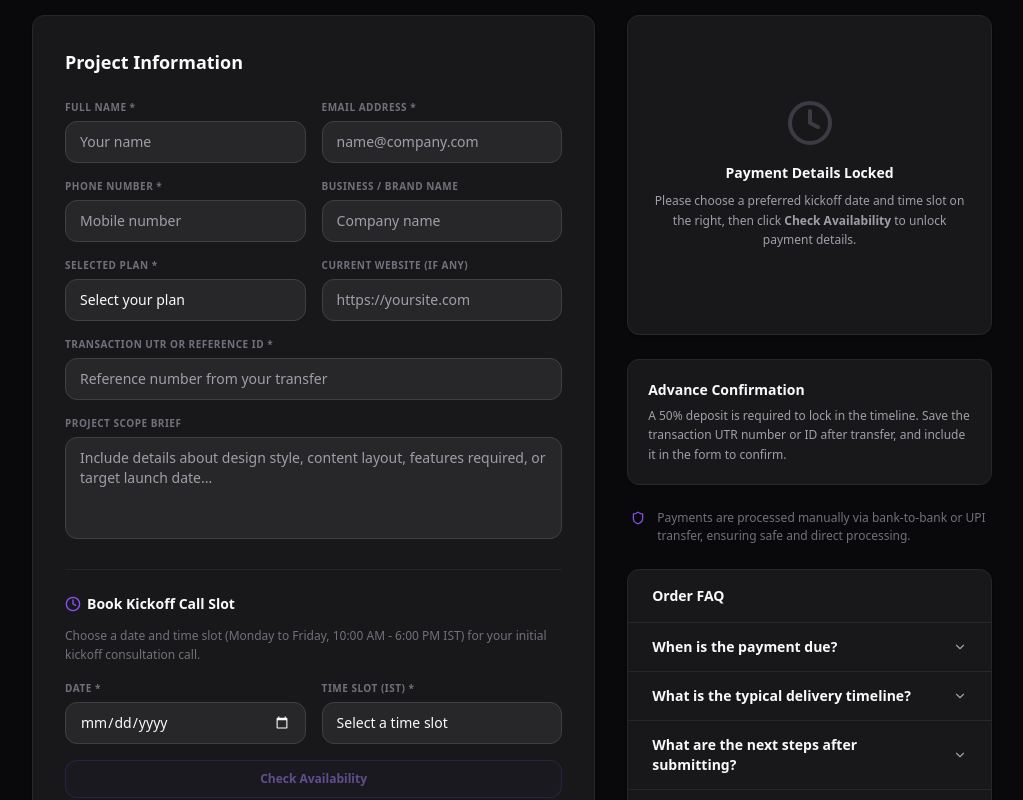
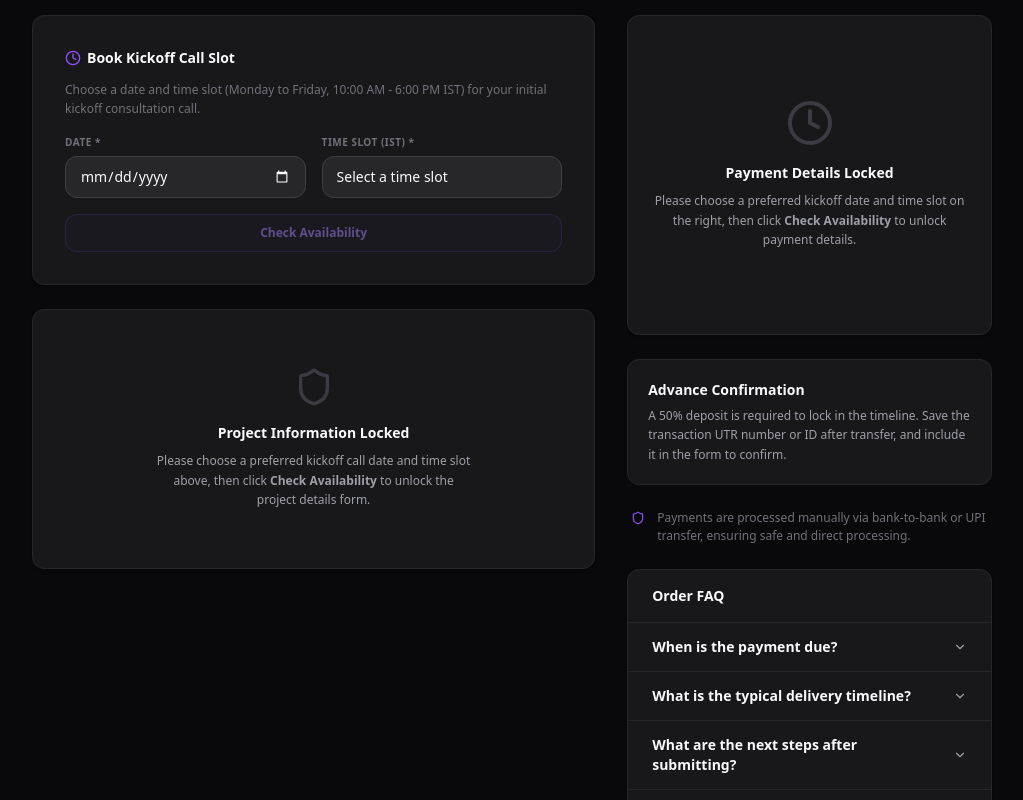
Before and after one commit to CKumar18/eqpd-studio, a Next.js app: page /order in a window 1280 px wide. Shown: the part 240-1040 px from the top of the page, without its empty margins (128-1151 px from the left). Built offline with nearby package versions, Linux system fonts and the light colour scheme.

Commit message:
Require kickoff slot availability check before showing project info form or payment; clean up FAQ expanded border style

```diff
--- a/app/order/page.tsx
+++ b/app/order/page.tsx
@@ -310,15 +310,121 @@ function OrderPageInner() {
         </div>
 
         <div className="grid grid-cols-1 lg:grid-cols-5 gap-8 items-start">
-          {/* LEFT COLUMN — Order Form */}
+          {/* LEFT COLUMN — Form & Booking */}
           <div className="lg:col-span-3 flex flex-col gap-6">
-            <form
+            {/* Kickoff Call Booking */}
+            <div className="bg-white dark:bg-zinc-900 border border-zinc-200 dark:border-zinc-800 rounded-xl p-6 sm:p-8 shadow-sm">
+              <h3 className="font-display font-semibold text-sm text-zinc-900 dark:text-zinc-50 mb-3 flex items-center gap-1.5">
+                <Clock size={16} className="text-violet-500" />
+                Book Kickoff Call Slot
+              </h3>
+              <p className="text-xs text-zinc-400 dark:text-zinc-500 leading-relaxed mb-4">
+                Choose a date and time slot (Monday to Friday, 10:00 AM - 6:00 PM IST) for your initial kickoff consultation call.
+              </p>
+
+              <div className="grid grid-cols-1 sm:grid-cols-2 gap-4">
+                <div>
+                  <label className="block text-[10px] font-bold text-zinc-400 dark:text-zinc-500 mb-1.5 uppercase tracking-wider">Date *</label>
+                  <input
+                    type="date"
+                    value={bookingDate}
+                    onChange={handleDateChange}
+                    min={tomorrowString}
+                    className="w-full px-3.5 py-2.5 rounded-xl border border-zinc-200 dark:border-zinc-700 bg-zinc-50 dark:bg-zinc-800 text-zinc-900 dark:text-zinc-50 text-sm focus:outline-none focus:ring-2 focus:ring-violet-500/20 focus:border-violet-500 transition"
+                  />
+                </div>
+                <div>
+                  <label className="block text-[10px] font-bold text-zinc-400 dark:text-zinc-500 mb-1.5 uppercase tracking-wider">Time Slot (IST) *</label>
+                  <select
+                    value={bookingTime}
+                    onChange={handleTimeChange}
+                    className="w-full px-3.5 py-2.5 rounded-xl border border-zinc-200 dark:border-zinc-700 bg-zinc-50 dark:bg-zinc-800 text-zinc-900 dark:text-zinc-50 text-sm focus:outline-none focus:ring-2 focus:ring-violet-500/20 focus:border-violet-500 transition appearance-none"
+                  >
+                    <option value="">Select a time slot</option>
+                    {timeSlots.map((time) => (
+                      <option key={time} value={time}>
+                        {time}
+                      </option>
+                    ))}
+                  </select>
+                </div>
+              </div>
+
+              <div className="mt-4 flex flex-col gap-2">
+                <button
+                  type="button"
+                  onClick={checkAvailability}
+                  disabled={!bookingDate || !bookingTime || availability === "checking"}
+                  className="inline-flex items-center justify-center py-2.5 px-4 rounded-xl border border-violet-500/30 text-violet-600 dark:text-violet-400 bg-violet-500/5 hover:bg-violet-500/10 text-xs font-semibold cursor-pointer disabled:opacity-50 transition"
+                >
+                  {availability === "checking" ? "Checking availability..." : "Check Availability"}
+                </button>
+
+                {checkingError && (
+                  <div className="flex items-center gap-1.5 text-red-500 text-xs mt-1.5">
+                    <AlertCircle size={14} className="flex-shrink-0" />
+                    <span>{checkingError}</span>
+                  </div>
+                )}
+
+                {availability === "available" && (
+                  <p className="text-xs text-green-500 font-semibold mt-1 flex items-center gap-1.5">
+                    ✓ a developer is available! This slot will be reserved for your kickoff.
+                  </p>
+                )}
+
+                {availability === "unavailable" && (
+                  <div className="mt-1 flex flex-col gap-2 p-3 bg-red-500/5 dark:bg-red-500/10 border border-red-500/20 rounded-xl">
+                    <p className="text-xs text-red-500 font-semibold flex items-center gap-1.5">
+                      ❌ all developers are busy at {bookingTime}.
+                    </p>
+                    {freeSlots.length > 0 ? (
+                      <div>
+                        <p className="text-[10px] uppercase font-bold text-zinc-400 mb-1">Available slots on this day:</p>
+                        <div className="flex flex-wrap gap-1.5">
+                          {freeSlots.map((slot) => (
+                            <button
+                              key={slot}
+                              type="button"
+                              onClick={() => {
+                                setBookingTime(slot);
+                                setAvailability("idle");
+                              }}
+                              className="py-1 px-2.5 bg-zinc-100 hover:bg-violet-500 hover:text-white dark:bg-zinc-800 text-[10px] font-semibold rounded-lg transition-colors border border-zinc-200 dark:border-zinc-700"
+                            >
+                              {slot}
+                            </button>
+                          ))}
+                        </div>
+                      </div>
+                    ) : (
+                      <p className="text-[10px] text-zinc-500">All slots for this day are fully booked. Please select another date.</p>
+                    )}
+                  </div>
+                )}
+              </div>
+            </div>
+
+            {/* Project Information Form */}
+            <AnimatePresence mode="wait">
+              {availability === "available" ? (
+                <motion.form
+                  key="project-form"
+                  initial={{ opacity: 0, y: 12 }}
+                  animate={{ opacity: 1, y: 0 }}
+                  exit={{ opacity: 0, y: -12 }}
+                  transition={{ duration: 0.3 }}
                   onSubmit={handleSubmit}
-              className="bg-white dark:bg-zinc-900 border border-zinc-200 dark:border-zinc-800 rounded-xl p-6 sm:p-8 shadow-sm"
+                  className="bg-white dark:bg-zinc-900 border border-zinc-200 dark:border-zinc-800 rounded-xl p-6 sm:p-8 shadow-sm flex flex-col gap-6"
                 >
-              <h2 className="font-display font-bold text-lg text-zinc-900 dark:text-zinc-50 mb-6">
+                  <div>
+                    <h2 className="font-display font-bold text-lg text-zinc-900 dark:text-zinc-50 mb-1">
                       Project Information
                     </h2>
+                    <p className="text-xs text-zinc-400 dark:text-zinc-500 leading-normal">
+                      Fill out your details and verify payment reference to confirm order.
+                    </p>
+                  </div>
 
                   <div className="grid grid-cols-1 sm:grid-cols-2 gap-4">
                     {/* Full Name */}
@@ -430,110 +536,34 @@ function OrderPageInner() {
                         className="w-full px-3.5 py-2.5 rounded-xl border border-zinc-200 dark:border-zinc-700 bg-zinc-50 dark:bg-zinc-800 text-zinc-900 dark:text-zinc-50 text-sm placeholder:text-zinc-400 focus:outline-none focus:ring-2 focus:ring-violet-500/20 focus:border-violet-500 transition resize-none"
                       />
                     </div>
-
-                {/* Kickoff Call Booking */}
-                <div className="sm:col-span-2 border-t border-zinc-150 dark:border-zinc-800/80 pt-6 mt-2">
-                  <h3 className="font-display font-semibold text-sm text-zinc-900 dark:text-zinc-50 mb-3 flex items-center gap-1.5">
-                    <Clock size={16} className="text-violet-500" />
-                    Book Kickoff Call Slot
-                  </h3>
-                  <p className="text-xs text-zinc-400 dark:text-zinc-500 leading-relaxed mb-4">
-                    Choose a date and time slot (Monday to Friday, 10:00 AM - 6:00 PM IST) for your initial kickoff consultation call.
-                  </p>
-
-                  <div className="grid grid-cols-1 sm:grid-cols-2 gap-4">
-                    <div>
-                      <label className="block text-[10px] font-bold text-zinc-400 dark:text-zinc-500 mb-1.5 uppercase tracking-wider">Date *</label>
-                      <input
-                        type="date"
-                        value={bookingDate}
-                        onChange={handleDateChange}
-                        min={tomorrowString}
-                        className="w-full px-3.5 py-2.5 rounded-xl border border-zinc-200 dark:border-zinc-700 bg-zinc-50 dark:bg-zinc-800 text-zinc-900 dark:text-zinc-50 text-sm focus:outline-none focus:ring-2 focus:ring-violet-500/20 focus:border-violet-500 transition"
-                      />
-                    </div>
-                    <div>
-                      <label className="block text-[10px] font-bold text-zinc-400 dark:text-zinc-500 mb-1.5 uppercase tracking-wider">Time Slot (IST) *</label>
-                      <select
-                        value={bookingTime}
-                        onChange={handleTimeChange}
-                        className="w-full px-3.5 py-2.5 rounded-xl border border-zinc-200 dark:border-zinc-700 bg-zinc-50 dark:bg-zinc-800 text-zinc-900 dark:text-zinc-50 text-sm focus:outline-none focus:ring-2 focus:ring-violet-500/20 focus:border-violet-500 transition appearance-none"
-                      >
-                        <option value="">Select a time slot</option>
-                        {timeSlots.map((time) => (
-                          <option key={time} value={time}>
-                            {time}
-                          </option>
-                        ))}
-                      </select>
-                    </div>
-                  </div>
-
-                  <div className="mt-4 flex flex-col gap-2">
-                    <button
-                      type="button"
-                      onClick={checkAvailability}
-                      disabled={!bookingDate || !bookingTime || availability === "checking"}
-                      className="inline-flex items-center justify-center py-2.5 px-4 rounded-xl border border-violet-500/30 text-violet-600 dark:text-violet-400 bg-violet-500/5 hover:bg-violet-500/10 text-xs font-semibold cursor-pointer disabled:opacity-50 transition"
-                    >
-                      {availability === "checking" ? "Checking availability..." : "Check Availability"}
-                    </button>
-
-                    {checkingError && (
-                      <div className="flex items-center gap-1.5 text-red-500 text-xs mt-1.5">
-                        <AlertCircle size={14} className="flex-shrink-0" />
-                        <span>{checkingError}</span>
-                      </div>
-                    )}
-
-                    {availability === "available" && (
-                      <p className="text-xs text-green-500 font-semibold mt-1 flex items-center gap-1.5">
-                        ✓ a developer is available! This slot will be reserved for your kickoff.
-                      </p>
-                    )}
-
-                    {availability === "unavailable" && (
-                      <div className="mt-1 flex flex-col gap-2 p-3 bg-red-500/5 dark:bg-red-500/10 border border-red-500/20 rounded-xl">
-                        <p className="text-xs text-red-500 font-semibold flex items-center gap-1.5">
-                          ❌ all developers are busy at {bookingTime}.
-                        </p>
-                        {freeSlots.length > 0 ? (
-                          <div>
-                            <p className="text-[10px] uppercase font-bold text-zinc-400 mb-1">Available slots on this day:</p>
-                            <div className="flex flex-wrap gap-1.5">
-                              {freeSlots.map((slot) => (
-                                <button
-                                  key={slot}
-                                  type="button"
-                                  onClick={() => {
-                                    setBookingTime(slot);
-                                    setAvailability("idle");
-                                  }}
-                                  className="py-1 px-2.5 bg-zinc-100 hover:bg-violet-500 hover:text-white dark:bg-zinc-800 text-[10px] font-semibold rounded-lg transition-colors border border-zinc-200 dark:border-zinc-700"
-                                >
-                                  {slot}
-                                </button>
-                              ))}
-                            </div>
-                          </div>
-                        ) : (
-                          <p className="text-[10px] text-zinc-500">All slots for this day are fully booked. Please select another date.</p>
-                        )}
-                      </div>
-                    )}
-                  </div>
-                </div>
                   </div>
 
                   {/* Submit */}
                   <button
                     type="submit"
                     disabled={loading}
-                className="mt-6 w-full flex items-center justify-center gap-2 py-3.5 px-6 bg-zinc-900 dark:bg-zinc-100 text-white dark:text-zinc-900 hover:bg-violet-600 dark:hover:bg-violet-600 hover:text-white dark:hover:text-white font-semibold text-sm rounded-xl disabled:opacity-50 disabled:cursor-not-allowed transition duration-300 cursor-pointer"
+                    className="mt-2 w-full flex items-center justify-center gap-2 py-3.5 px-6 bg-zinc-900 dark:bg-zinc-100 text-white dark:text-zinc-900 hover:bg-violet-600 dark:hover:bg-violet-600 hover:text-white dark:hover:text-white font-semibold text-sm rounded-xl disabled:opacity-50 disabled:cursor-not-allowed transition duration-300 cursor-pointer"
                   >
                     {loading ? "Submitting details..." : "Confirm Order"}
                   </button>
-            </form>
+                </motion.form>
+              ) : (
+                <motion.div
+                  key="form-locked"
+                  initial={{ opacity: 0, y: 12 }}
+                  animate={{ opacity: 1, y: 0 }}
+                  exit={{ opacity: 0, y: -12 }}
+                  transition={{ duration: 0.3 }}
+                  className="bg-white dark:bg-zinc-900 border border-zinc-200 dark:border-zinc-800 rounded-xl p-6 sm:p-8 text-center flex flex-col items-center justify-center min-h-[260px] shadow-sm"
+                >
+                  <Shield className="text-zinc-300 dark:text-zinc-700 mb-4 animate-pulse" size={40} />
+                  <h3 className="font-display font-semibold text-sm text-zinc-900 dark:text-zinc-50 mb-2">Project Information Locked</h3>
+                  <p className="text-xs text-zinc-500 dark:text-zinc-400 max-w-xs leading-relaxed">
+                    Please choose a preferred kickoff call date and time slot above, then click <strong>Check Availability</strong> to unlock the project details form.
+                  </p>
+                </motion.div>
+              )}
+            </AnimatePresence>
           </div>
 
           {/* RIGHT COLUMN — Payment Details */}
@@ -686,7 +716,7 @@ function OrderPageInner() {
                         transition={{ duration: 0.2 }}
                         className="overflow-hidden"
                       >
-                        <div className="px-6 pb-4 text-xs sm:text-sm text-zinc-500 dark:text-zinc-400 leading-relaxed border-t border-zinc-50 dark:border-zinc-850 pt-2.5">
+                        <div className="px-6 pb-4 text-xs sm:text-sm text-zinc-500 dark:text-zinc-400 leading-relaxed border-t border-zinc-100 dark:border-zinc-800/60 pt-2.5">
                           {faq.a}
                         </div>
                       </motion.div>
```
Lines whose indentation alone changed are shown as unchanged.
